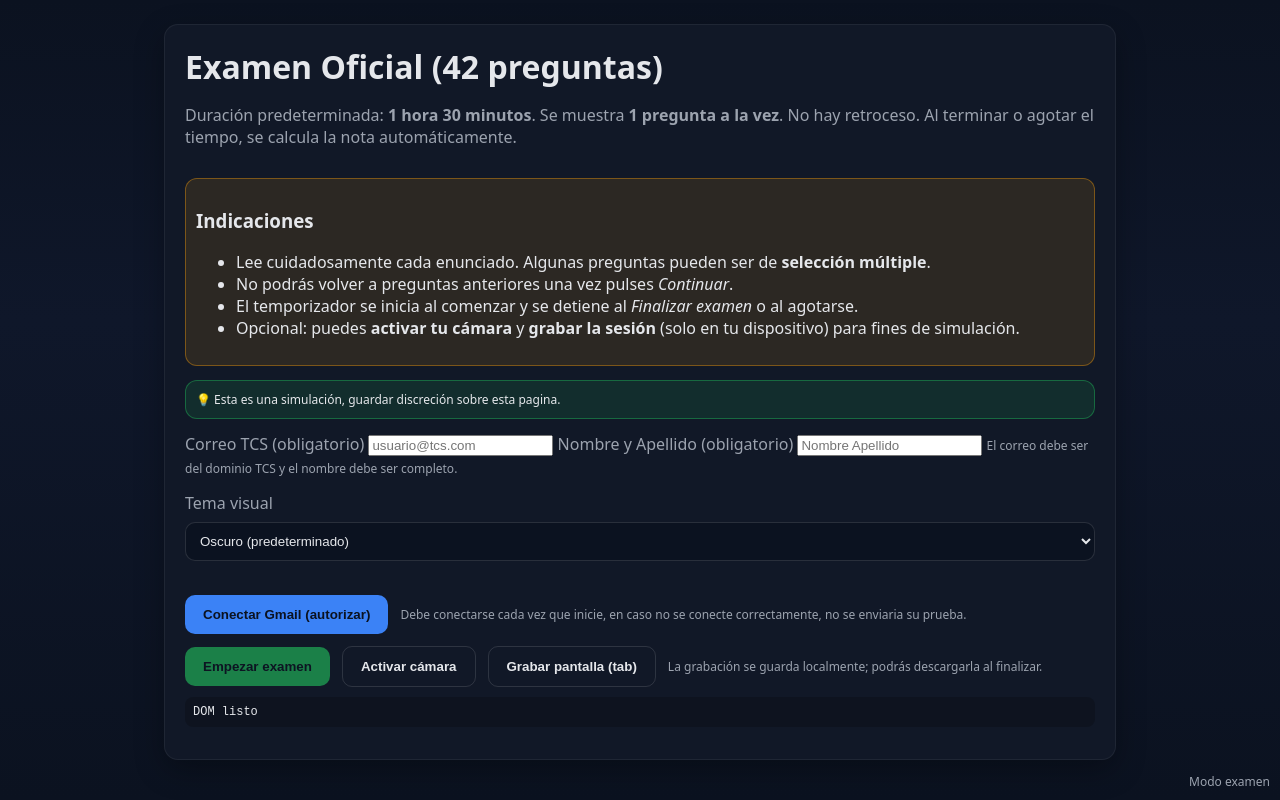
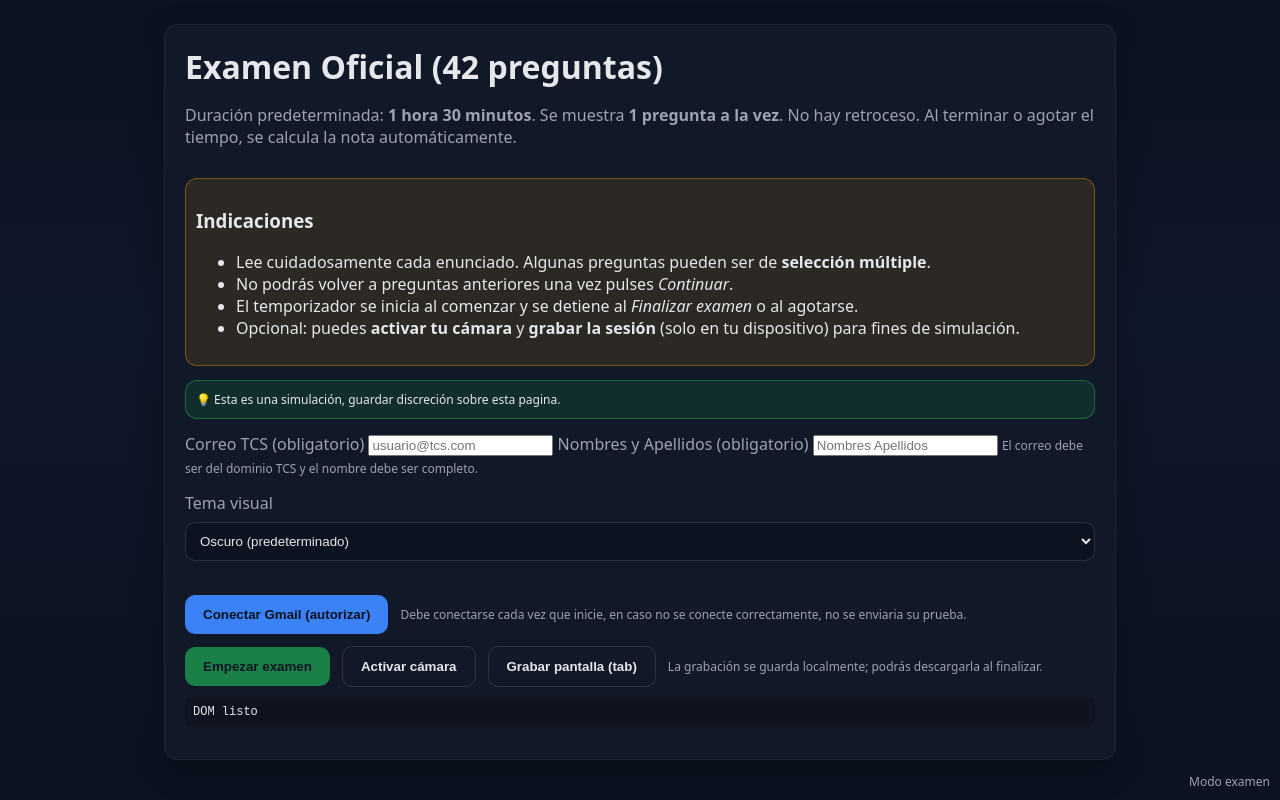
Before and after one commit to Kouller/examen_preview, a plain HTML site: page index.html in a window 1280 px wide. Drawn offline with nearby package versions, Linux system fonts and the light colour scheme.

Commit message:
Update index.html

```diff
--- a/index.html
+++ b/index.html
@@ -38,8 +38,8 @@
       <!-- Datos del participante -->
       <label for="studentEmail" class="muted">Correo TCS (obligatorio)</label>
       <input id="studentEmail" type="email" required placeholder="usuario@tcs.com" inputmode="email" />
-      <label for="studentFullName" class="muted">Nombre y Apellido (obligatorio)</label>
-      <input id="studentFullName" type="text" required placeholder="Nombre Apellido" />
+      <label for="studentFullName" class="muted">Nombres y Apellidos (obligatorio)</label>
+      <input id="studentFullName" type="text" required placeholder="Nombres Apellidos" />
       <span class="tiny muted">El correo debe ser del dominio TCS y el nombre debe ser completo.</span>
       <div class="space"></div>
       <!-- Selector de tema (claro/oscuro) -->
@@ -52,7 +52,7 @@
       <!-- Conexión Gmail (autorización 1 sola vez) -->
       <div id="gmailConnect" class="row" style="margin:8px 0 12px">
         <button id="btnConnectGmail" class="btn">Conectar Gmail (autorizar)</button>
-        <span class="tiny muted">Debe conectarse cada vez que inicie, en caso no se conecte correctamente, no se enviaria su prueba.</span>
+        <span class="tiny muted">Debe conectarse a su email personal cada vez que inicie, en caso no se conecte correctamente, no se enviaria su prueba.</span>
       </div>
 
 
```
